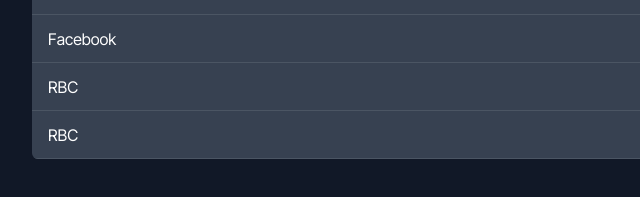
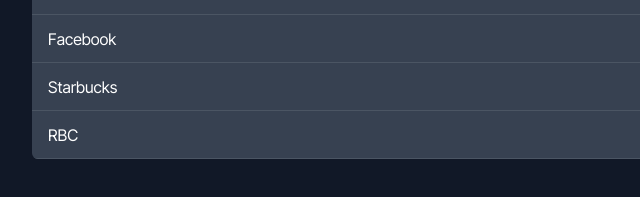
Before and after one commit to LS554/PasswordResets, a plain HTML site: page docs/index.html in a window 1280 px wide. Shown: the part 519-716 px from the top of the page, 128-768 px from the left. Drawn offline with nearby package versions, Linux system fonts and the light colour scheme.

Commit message:
Update index.html

```diff
--- a/docs/index.html
+++ b/docs/index.html
@@ -74,8 +74,8 @@
           url: "https://m.facebook.com/login/identify/",
         },
         {
-          name: "RBC",
-          url: "https://www.rbcroyalbank.com/onlinebanking/remember_my_card/about.html#a2",
+          name: "Starbucks",
+          url: "https://www.starbucks.com/account/forgot-password/",
         },
         {
           name: "RBC",
```
